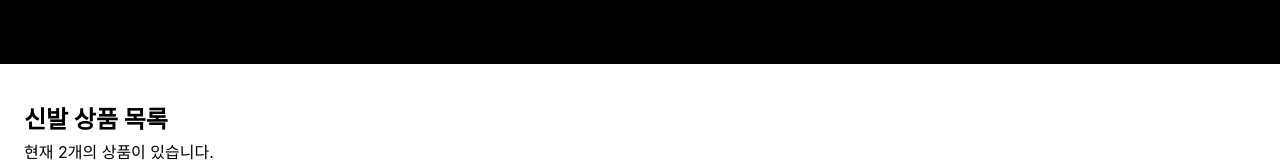
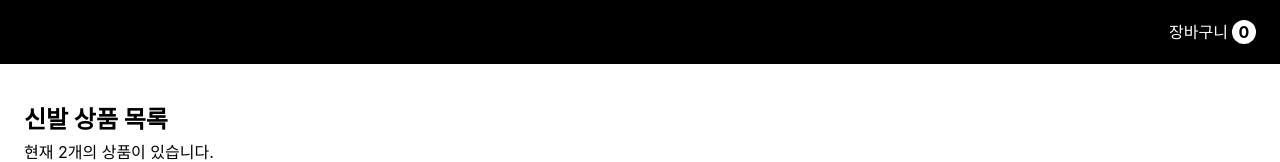
Before and after one commit to Oh-seo-jin/shooking, a React (Create React App) app: page / in a window 1280 px wide. Shown: the top 162 px of the page. Built offline with nearby package versions, Linux system fonts and the light colour scheme.

Commit message:
기능 : 장바구니 실시간 개수 업데이트 기능 추가

```diff
--- a/src/App.jsx
+++ b/src/App.jsx
@@ -1,21 +1,25 @@
 import ProductCard from './components/ProductCard';
+import {useState} from 'react';
 import './App.css';
 
 function App() {
   let n = 2;
+  const [count, setCount] = useState(0);
+
   return (
     <div className='w-screen h-screen'>
       {/* header */}
-      <div className='bg-black w-screen h-16'>
-        <div className=''>장바구니</div>
+      <div className='bg-black w-screen h-16 flex flex-row justify-end items-center px-6'>
+        <p className='text-white mr-1'>장바구니</p>
+        <p className='bg-white text-black font-bold rounded-full w-6 h-6 text-center'>{count}</p>
       </div>
       {/* main */}
       <div className='p-6'>
         <h1 className='font-bold text-2xl mt-4 mb-1'>신발 상품 목록</h1>
         <p className='text-base mb-6'>현재 {n}개의 상품이 있습니다.</p>
         <div className='grid grid-cols-2 gap-4'>
-          <ProductCard path="/product1.png" name="브랜드A" info="편안하고 착용감이 좋은 신발" price="35,000원"/>
-          <ProductCard path="/product2.png" name="브랜드A" info="힙한 컬러가 매력적인 신발" price="25,000원"/>
+          <ProductCard path="/product1.png" name="브랜드A" info="편안하고 착용감이 좋은 신발" price="35,000원" count={count} setCount={setCount}/>
+          <ProductCard path="/product2.png" name="브랜드A" info="힙한 컬러가 매력적인 신발" price="25,000원" count={count} setCount={setCount}/>
         </div>
       </div>
     </div>
--- a/src/components/ProductCard.jsx
+++ b/src/components/ProductCard.jsx
@@ -1,4 +1,12 @@
-export default function ProductCard({path, name, info, price}) {
+import React, { createContext, useState} from 'react';
+
+export default function ProductCard({path, name, info, price, count, setCount}) {
+    const [disabled, setDisabled] = useState(false);
+    const handleClick = () => {
+        setDisabled(true);
+        setCount(count + 1);
+    }
+
     return (
         <div className="w-full h-[280px] flex flex-col items-center justify-center rounded-2xl border border-gray-100 overflow-hidden">
             <img src={path} className="w-full h-1/2 object-cover"/>
@@ -6,7 +14,7 @@ export default function ProductCard({path, name, info, price}) {
                 <h3 className="font-bold text-base">{name}</h3>
                 <p className="text-sm text-gray-500">{info}</p>
                 <p className="font-bold text-base">{price}</p>
-                <button className="bg-black text-white text-xs p-1 w-11 rounded-xl">담기</button>
+                <button onClick={handleClick} className={`bg-black text-white text-xs p-1 w-11 rounded-xl ${disabled ? 'bg-gray-300 text-black font-bold': ''}`}>{disabled ? "담김!" : "담기"}</button>
             </div>
         </div>
     )
```
